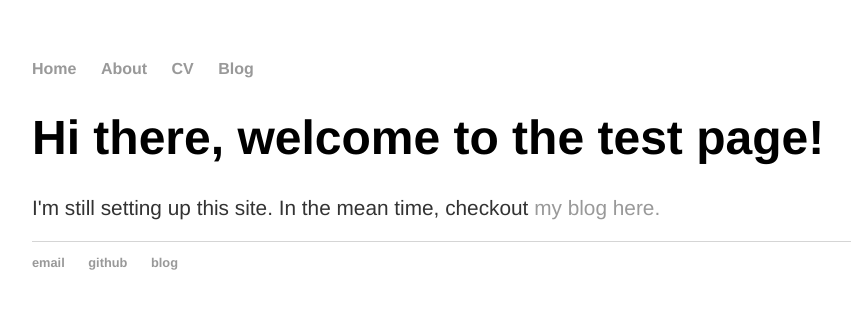
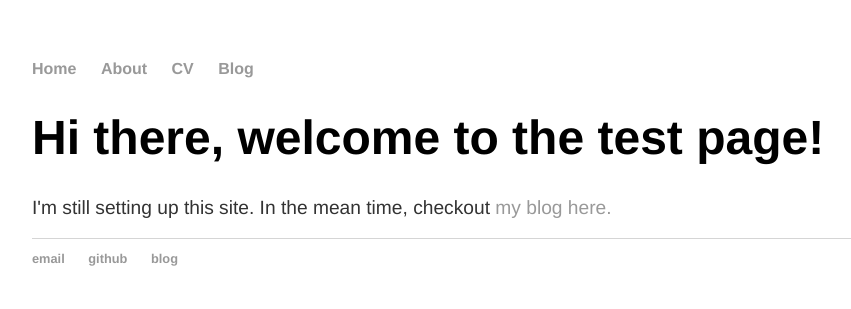
Before and after one commit to sidravi1/sidravi1.github.io, a Jekyll site: the page built from index.html, in a window 1280 px wide. Shown: the top 309 px of the page, without its empty margins (160-1011 px from the left). Built offline with Jekyll 4.4.1, drawn with Linux system fonts in a browser that asks for light colours.

Commit message:
font size

```diff
--- a/css/main.css
+++ b/css/main.css
@@ -1,4 +1,5 @@
 body {
+    font-family:'Helvetica', 'Arial', 'Sans-Serif';
     margin: 60px auto;
     width: 70%;
 }
@@ -21,11 +22,9 @@ a:hover {
 }
 h1 {
     font-size: 3em;
-    font-family:'Helvetica', 'Arial', 'Sans-Serif';
 }
 p {
-    font-family:'Helvetica', 'Arial', 'Sans-Serif';
-    font-size: 1.3em;
+    font-size: 1.2em;
     line-height: 1.1em;
     color: #333;
 }
```
